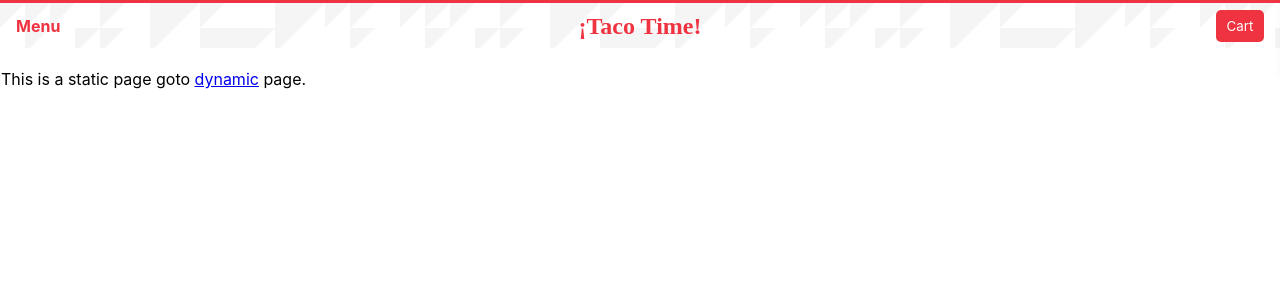
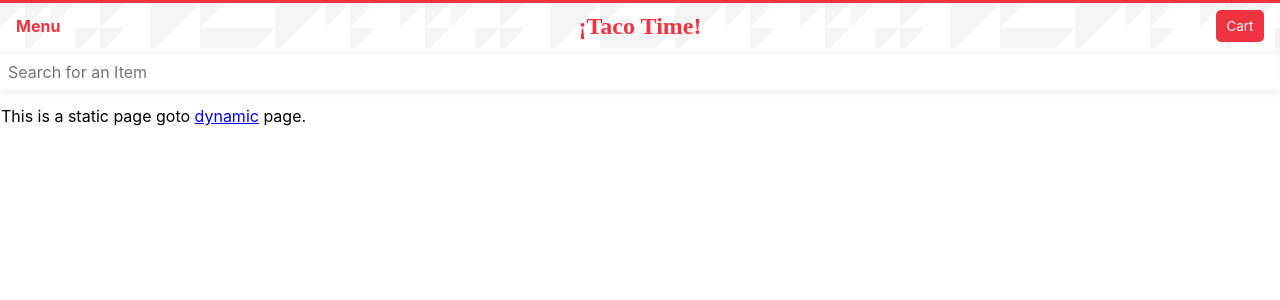
Before and after one commit to cdpadilla42/taco-time-nextjs, a Next.js app: page /about in a window 1280 px wide. Shown: the top 300 px of the page. Built offline with nearby package versions, Linux system fonts and the light colour scheme; a web font is replaced by a local one.

Commit message:
Add mutation for new API

```diff
--- a/components/Layout.js
+++ b/components/Layout.js
@@ -80,7 +80,7 @@ const Layout = ({ children }) => {
         <Cart />
         <Nav />
         <div className="page_wrap">
-          {/* <Search /> */}
+          <Search />
           <main>{children}</main>
         </div>
       </div>
--- a/components/Search.js
+++ b/components/Search.js
@@ -1,5 +1,22 @@
 import { useCombobox } from 'downshift';
+import { gql, useLazyQuery, useMutation } from '@apollo/client';
 import styled from 'styled-components';
+
+const SEARCH_ITEMS = gql`
+  query SEARCH_ITEMS($searchTerm: String!) {
+    allItems(
+      where: {
+        OR: [
+          { name_contains_i: $searchTerm }
+          { description_contains_i: $searchTerm }
+        ]
+      }
+    ) {
+      name
+      description
+    }
+  }
+`;
 
 const StyledSearch = styled.form`
   input {
@@ -28,7 +45,6 @@ const DropDownItem = styled.div`
 
 export default function Search() {
   const items = [];
-  const loading = false;
   const {
     inputValue,
     getMenuProps,
@@ -48,8 +64,16 @@ export default function Search() {
     },
   });
 
-  function handleSubmit(e) {
+  const [searchItems, { data, loading, error }] = useLazyQuery(SEARCH_ITEMS, {
+    variables: {
+      searchTerm: inputValue,
+    },
+  });
+
+  async function handleSubmit(e) {
     e.preventDefault();
+    await searchItems();
+    console.log(data);
   }
 
   return (
--- a/package.json
+++ b/package.json
@@ -2,7 +2,7 @@
   "name": "taco-time",
   "version": "1.0.0",
   "scripts": {
-    "dev": "next",
+    "dev": "next -p 7777",
     "build": "next build",
     "start": "next start"
   },
```
